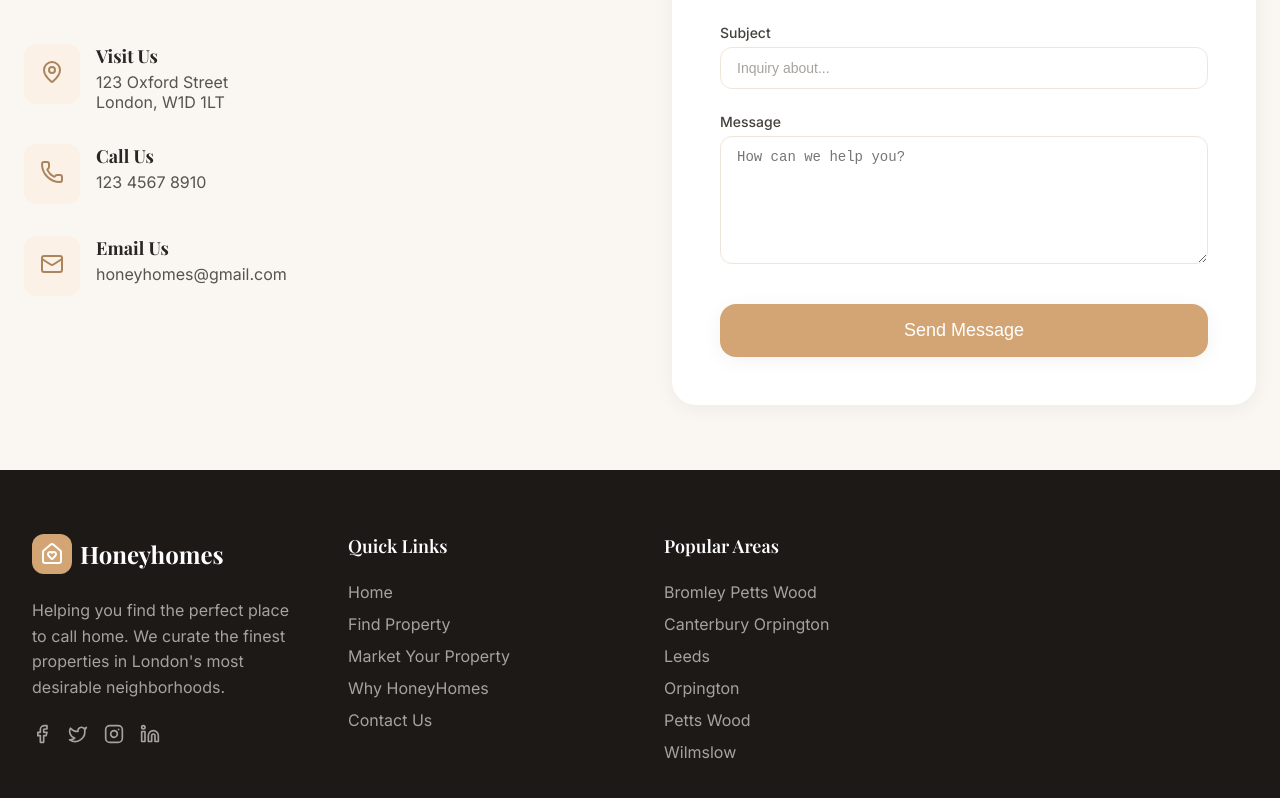
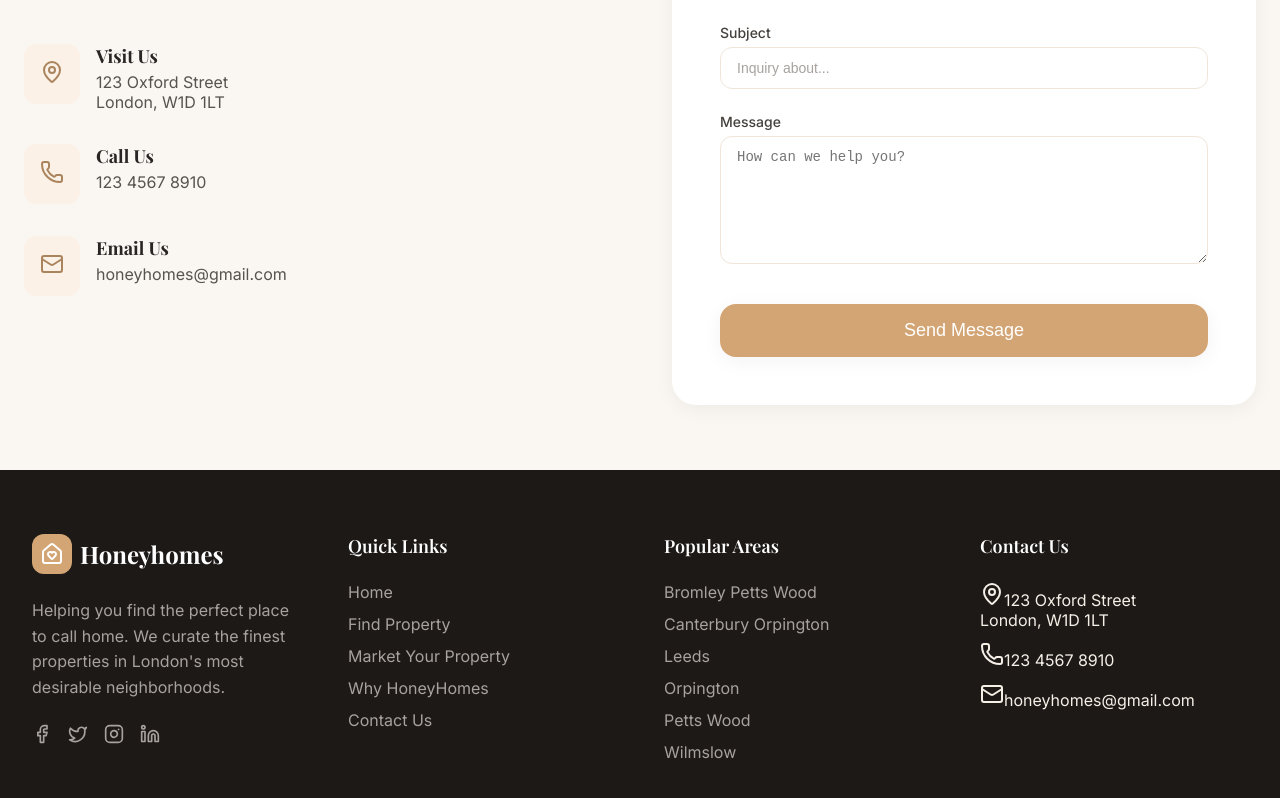
Before and after one commit to p3achijaii/react-coursework, a React (Vite) app: page /contact in a window 1280 px wide. Shown: the part 411-1209 px from the top of the page. Built offline with nearby package versions, Linux system fonts and the light colour scheme.

Commit message:
add contact us to footer

```diff
--- a/src/pages/Footer/Footer.jsx
+++ b/src/pages/Footer/Footer.jsx
@@ -112,6 +112,29 @@ function Footer() {
               </li>
             </ul>
           </div>
+
+          {/* CONTACT US */}
+          <div>
+            <h3 className={styles.columnTitle}>Contact Us</h3>
+            <ul className={styles.linkList}>
+              <li className={styles.contactItem}>
+                <MapPin className={styles.contactIcon} />
+                <span>
+                  123 Oxford Street
+                  <br />
+                  London, W1D 1LT
+                </span>
+              </li>
+              <li className={styles.contactItem}>
+                <Phone className={styles.contactIcon} />
+                <span>123 4567 8910</span>
+              </li>
+              <li className={styles.contactItem}>
+                <Mail className={styles.contactIcon} />
+                <span>honeyhomes@gmail.com</span>
+              </li>
+            </ul>
+          </div>
         </div>
       </div>
     </footer>
```
